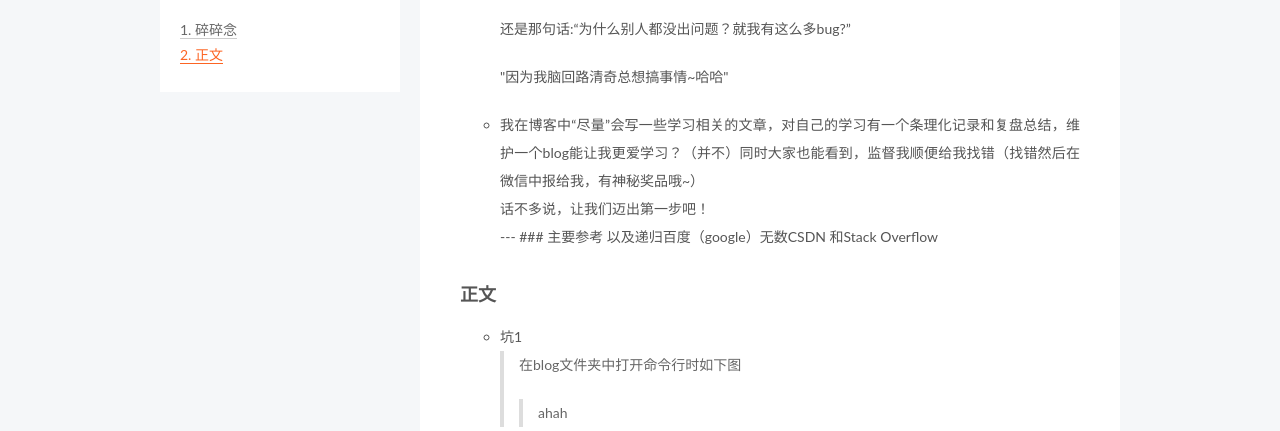
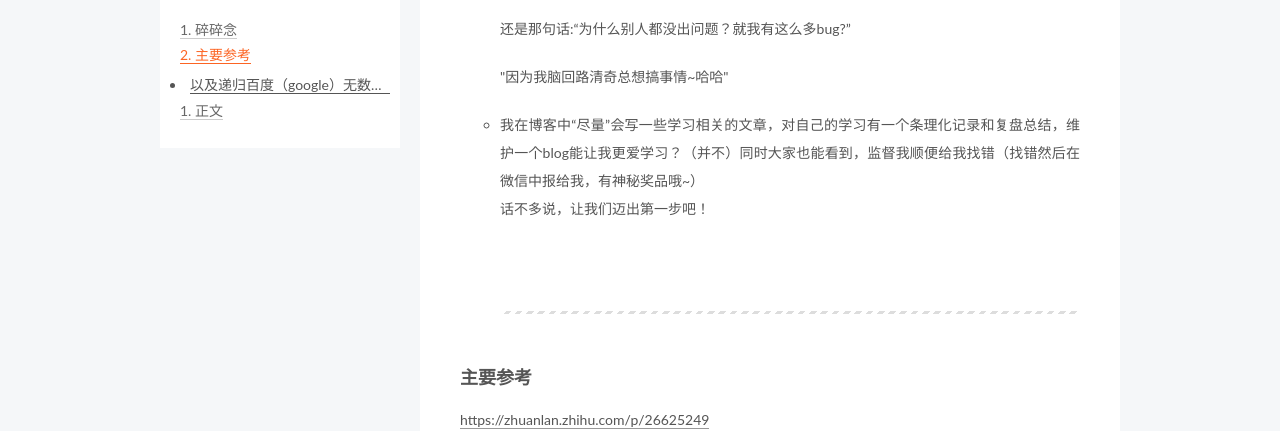
Before and after one commit to DarringZhang/DarringZhang.github.io, a plain HTML site: page 2019/06/09/MyBlog/index.html in a window 1280 px wide. Shown: the part 372-803 px from the top of the page. Drawn offline with Linux system fonts and the light colour scheme.

Commit message:
Site updated: 2019-06-09 10:22:37

```diff
--- a/2019/06/09/MyBlog/index.html
+++ b/2019/06/09/MyBlog/index.html
@@ -86,7 +86,7 @@
 <meta property="og:site_name" content="Darring&#39;blog">
 <meta property="og:description" content="碎碎念 好不容易将自己的博客搭了两遍终于搭起来了，为什么这么多坑？？我枯了，按着别人的步骤一步一步走还这么困难，我也是菜中菜了T_T.虽然域名还带有github，但来日我一定换个超级酷炫狂拽吊炸天的域名哈哈哈。  还是那句话:“为什么别人都没出问题？就我有这么多bug?”   &quot;因为我脑回路清奇总想搞事情~哈哈&quot;      我在博客中“尽量”会写一些学习相关的文章，对自己的学习有一个条理化记录和复">
 <meta property="og:locale" content="default">
-<meta property="og:updated_time" content="2019-06-09T02:19:41.290Z">
+<meta property="og:updated_time" content="2019-06-09T02:22:22.850Z">
 <meta name="twitter:card" content="summary">
 <meta name="twitter:title" content="搭建博客遇到的坑T_T">
 <meta name="twitter:description" content="碎碎念 好不容易将自己的博客搭了两遍终于搭起来了，为什么这么多坑？？我枯了，按着别人的步骤一步一步走还这么困难，我也是菜中菜了T_T.虽然域名还带有github，但来日我一定换个超级酷炫狂拽吊炸天的域名哈哈哈。  还是那句话:“为什么别人都没出问题？就我有这么多bug?”   &quot;因为我脑回路清奇总想搞事情~哈哈&quot;      我在博客中“尽量”会写一些学习相关的文章，对自己的学习有一个条理化记录和复">
@@ -338,15 +338,14 @@
 </li>
 </ul>
 <ul>
-<li>我在博客中“尽量”会写一些学习相关的文章，对自己的学习有一个条理化记录和复盘总结，维护一个blog能让我更爱学习？（并不）同时大家也能看到，监督我顺便给我找错（找错然后在微信中报给我，有神秘奖品哦~）<br>话不多说，让我们迈出第一步吧！<br>
----
-### 主要参考
-<https: 26625249 zhuanlan.zhihu.com p>
-以及递归百度（google）无数CSDN 和Stack Overflow
+<li><p>我在博客中“尽量”会写一些学习相关的文章，对自己的学习有一个条理化记录和复盘总结，维护一个blog能让我更爱学习？（并不）同时大家也能看到，监督我顺便给我找错（找错然后在微信中报给我，有神秘奖品哦~）<br>话不多说，让我们迈出第一步吧！</p>
+<br>
 
-</https:></li>
+<hr>
+</li>
 </ul>
-<h3 id="正文"><a href="#正文" class="headerlink" title="正文"></a>正文</h3><ul>
+<h3 id="主要参考"><a href="#主要参考" class="headerlink" title="主要参考"></a>主要参考<br></h3><p>  <a href="https://zhuanlan.zhihu.com/p/26625249" target="_blank" rel="noopener">https://zhuanlan.zhihu.com/p/26625249</a></p>
+<h2 id="以及递归百度（google）无数CSDN-和Stack-Overflow"><a href="#以及递归百度（google）无数CSDN-和Stack-Overflow" class="headerlink" title="  以及递归百度（google）无数CSDN 和Stack Overflow"></a>  以及递归百度（google）无数CSDN 和Stack Overflow</h2><h3 id="正文"><a href="#正文" class="headerlink" title="正文"></a>正文</h3><ul>
 <li>坑1<blockquote>
 <p>在blog文件夹中打开命令行时如下图</p>
 <blockquote>
@@ -501,7 +500,7 @@
 
 
 
-              <div class="post-toc-content"><ol class="nav"><li class="nav-item nav-level-3"><a class="nav-link" href="#碎碎念"><span class="nav-number">1.</span> <span class="nav-text">碎碎念</span></a></li><li class="nav-item nav-level-3"><a class="nav-link" href="#正文"><span class="nav-number">2.</span> <span class="nav-text">正文</span></a></li></ol></div>
+              <div class="post-toc-content"><ol class="nav"><li class="nav-item nav-level-3"><a class="nav-link" href="#碎碎念"><span class="nav-number">1.</span> <span class="nav-text">碎碎念</span></a></li><li class="nav-item nav-level-3"><a class="nav-link" href="#主要参考"><span class="nav-number">2.</span> <span class="nav-text">主要参考</span></a></li></ol><li class="nav-item nav-level-2"><a class="nav-link" href="#以及递归百度（google）无数CSDN-和Stack-Overflow"><span class="nav-number"></span> <span class="nav-text">  以及递归百度（google）无数CSDN 和Stack Overflow</span></a><ol class="nav-child"><li class="nav-item nav-level-3"><a class="nav-link" href="#正文"><span class="nav-number">1.</span> <span class="nav-text">正文</span></a></li></ol></li></div>
 
 
           </div>
```
Also changed, not shown: index.html (+6 -7 lines).
